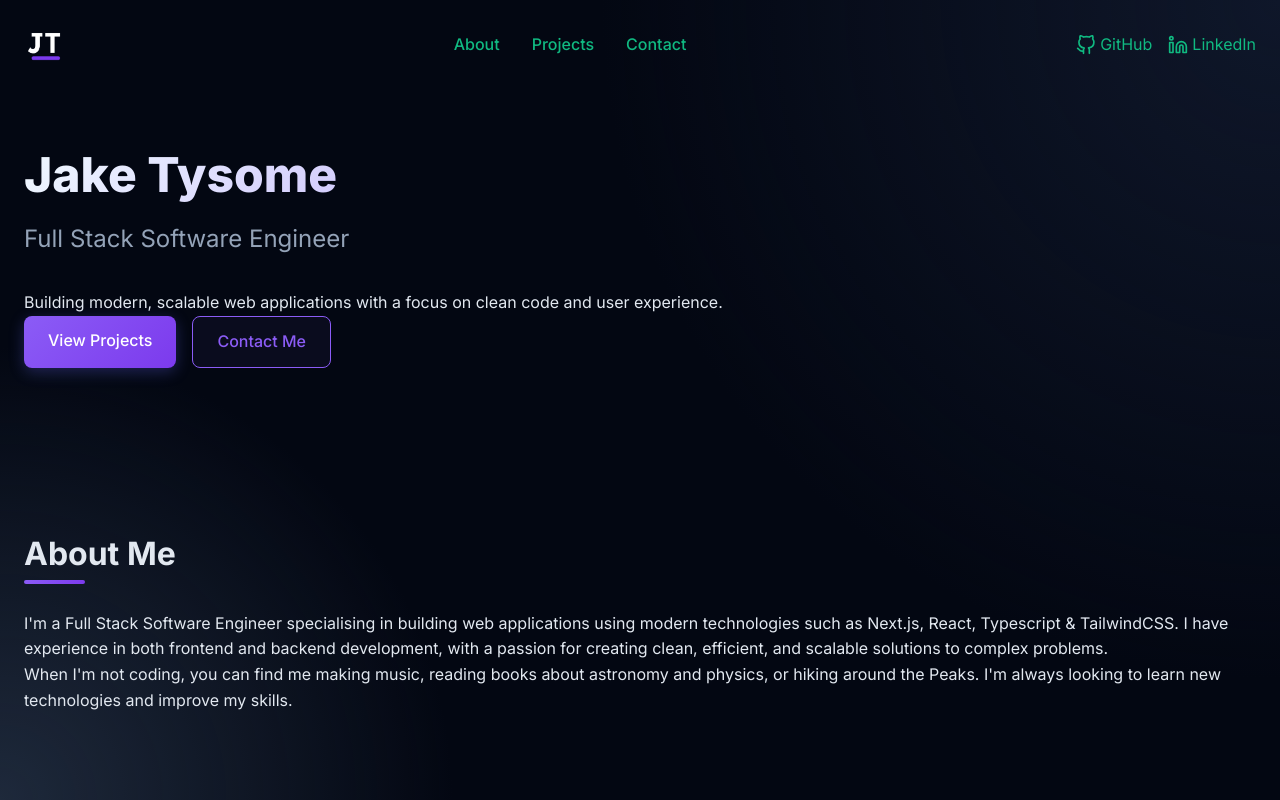
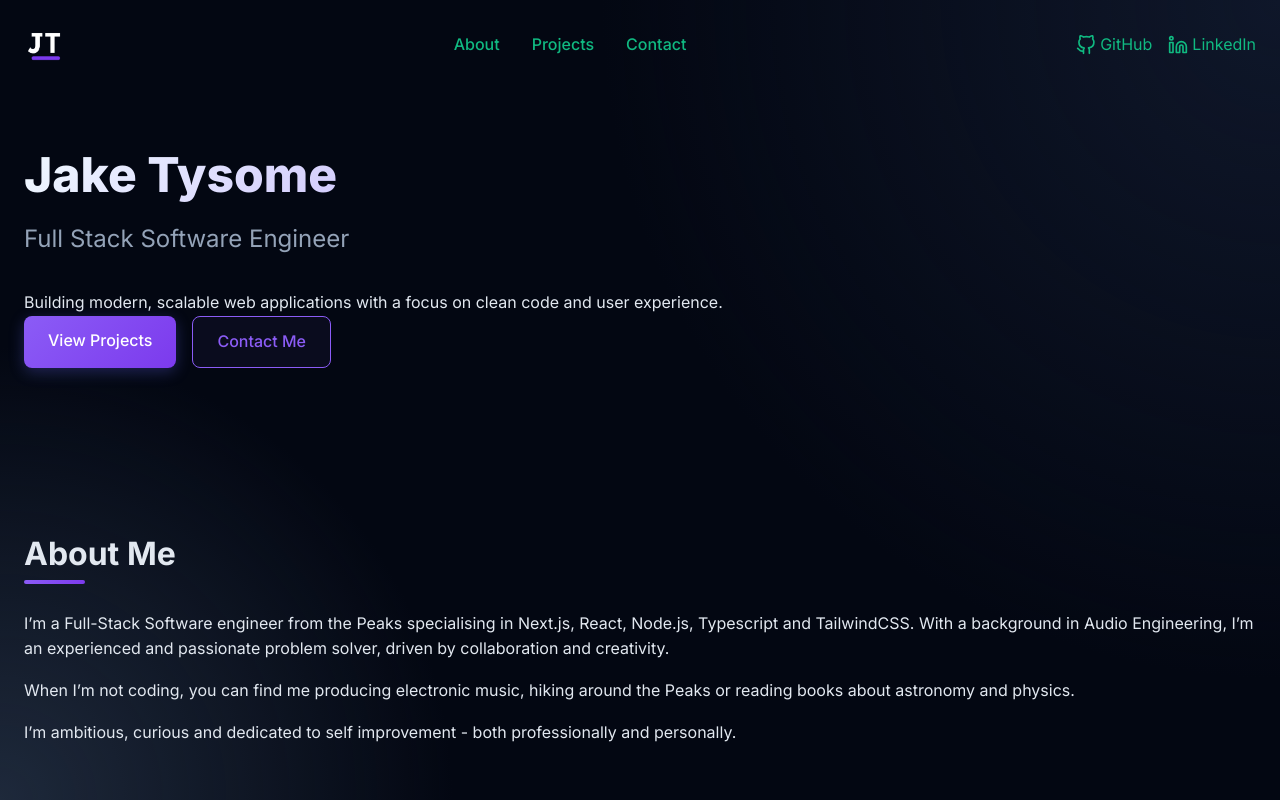
Before and after one commit to jaketysome/portfolio-website, a Next.js app: page / in a window 1280 px wide. Shown: the top 800 px of the page. Built offline with nearby package versions, Linux system fonts and the light colour scheme.

Commit message:
updates about content

```diff
--- a/app/components/sections/about.tsx
+++ b/app/components/sections/about.tsx
@@ -3,17 +3,24 @@ function About() {
     <section id="about" className="about">
       <div className="container">
         <h2 className="section-title">About Me</h2>
-        <p>
-          {`I'm a Full Stack Software Engineer specialising in building web
-          applications using modern technologies such as Next.js, React, Typescript & TailwindCSS. I have experience in
-          both frontend and backend development, with a passion for creating
-          clean, efficient, and scalable solutions to complex problems.`}
-        </p>
-        <p>
-          {`When I'm not coding, you can find me making music, reading books about
-          astronomy and physics, or hiking around the Peaks. I'm always looking
-          to learn new technologies and improve my skills.`}
-        </p>
+        <div className="section-content">
+          <p>
+            {`I’m a Full-Stack Software engineer from the Peaks specialising in
+          Next.js, React, Node.js, Typescript and TailwindCSS. With a background in Audio Engineering,
+          I’m an experienced and passionate problem solver, driven by collaboration and creativity.
+          `}
+          </p>
+          <p>
+            {`When I’m not coding, you can find me producing electronic music, hiking around
+          the Peaks or reading books about astronomy and physics.
+          `}
+          </p>
+          <p>
+            {`I’m ambitious, curious and dedicated to self improvement - both professionally
+        and personally.
+        `}
+          </p>
+        </div>
       </div>
     </section>
   );
--- a/app/globals.css
+++ b/app/globals.css
@@ -264,6 +264,12 @@ footer {
     border-radius: 4px;
   }
 
+  .section-content {
+    display: flex;
+    flex-direction: column;
+    gap: 1rem;
+  }
+
   .btn {
     display: inline-block;
     padding: 0.75rem 1.5rem;
```
